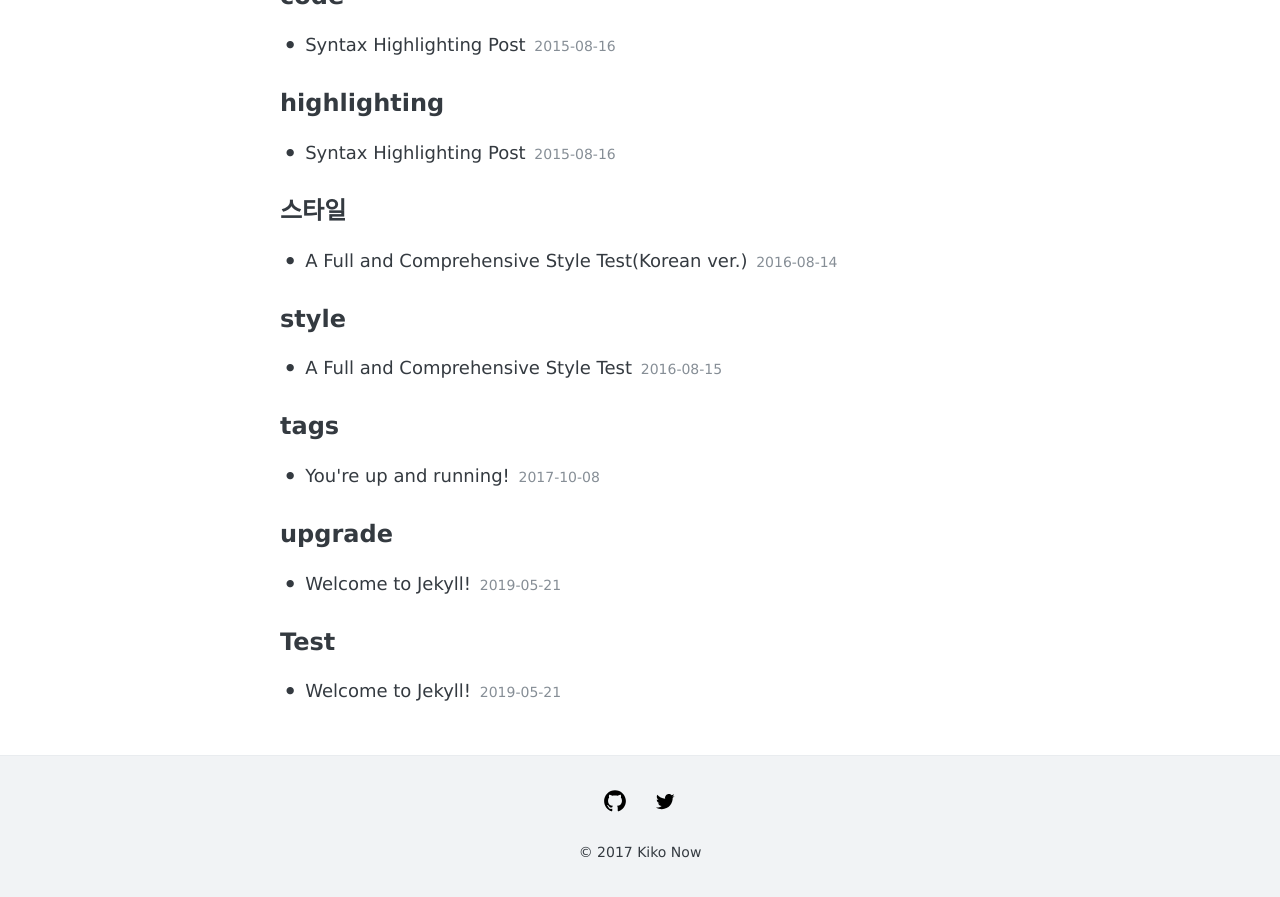
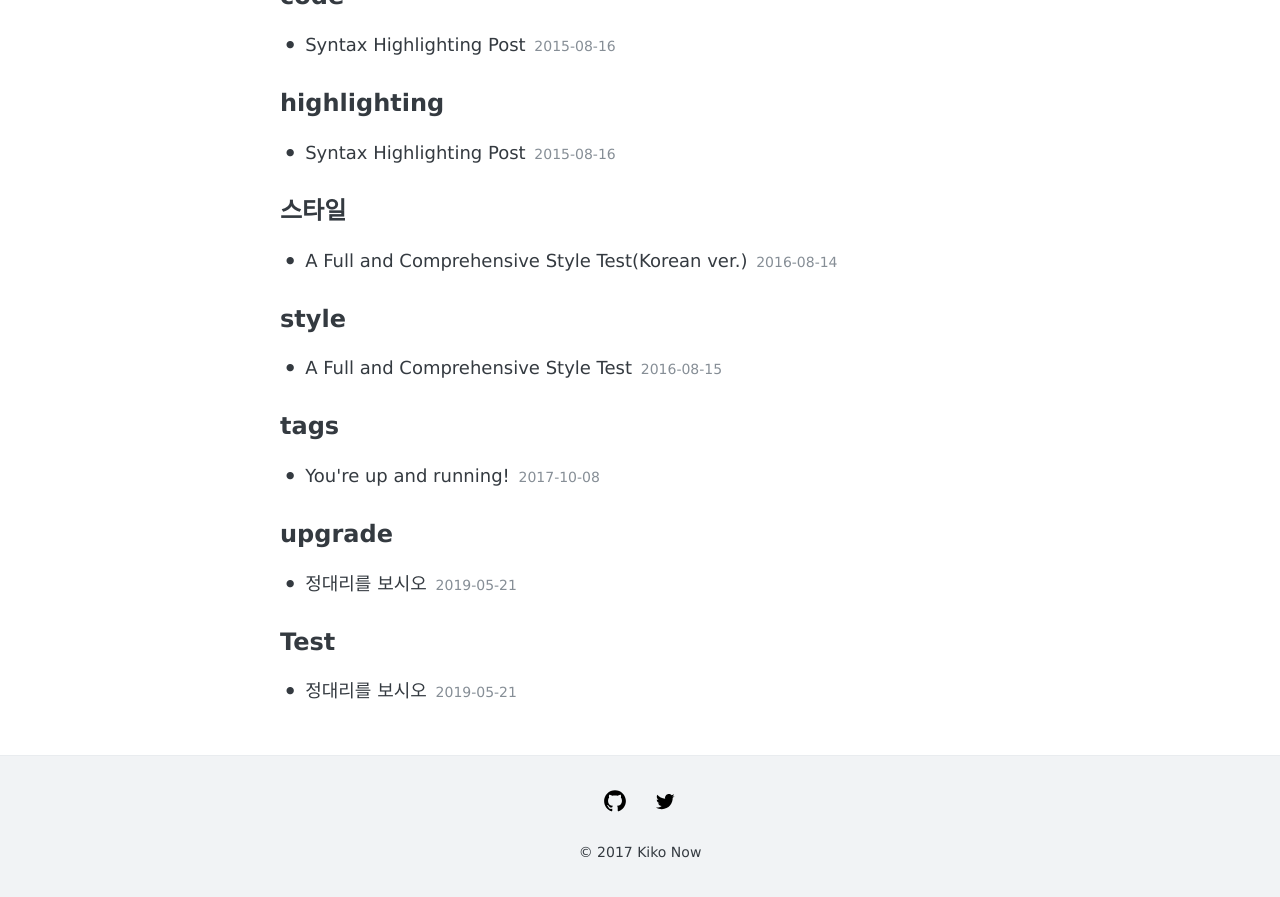
Before and after one commit to Songsungeun/songsungeun.github.io, a Jekyll site: the page built from tags/index.html, in a window 1280 px wide and 900 px high, scrolled down 1537 px. Shown: the top 897 px of the window. Built offline with Jekyll 4.4.1, drawn with Linux system fonts in a browser that asks for light colours.

Commit message:
Update 2019-05-21-up-test.markdown

```diff
--- a/_posts/2019-05-21-up-test.markdown
+++ b/_posts/2019-05-21-up-test.markdown
@@ -1,6 +1,6 @@
 ---
 layout: post
-title:  "Welcome to Jekyll!"
+title:  "정대리를 보시오"
 date:   2019-05-21 15:07:05
 author: 송성은
 categories: test
```
